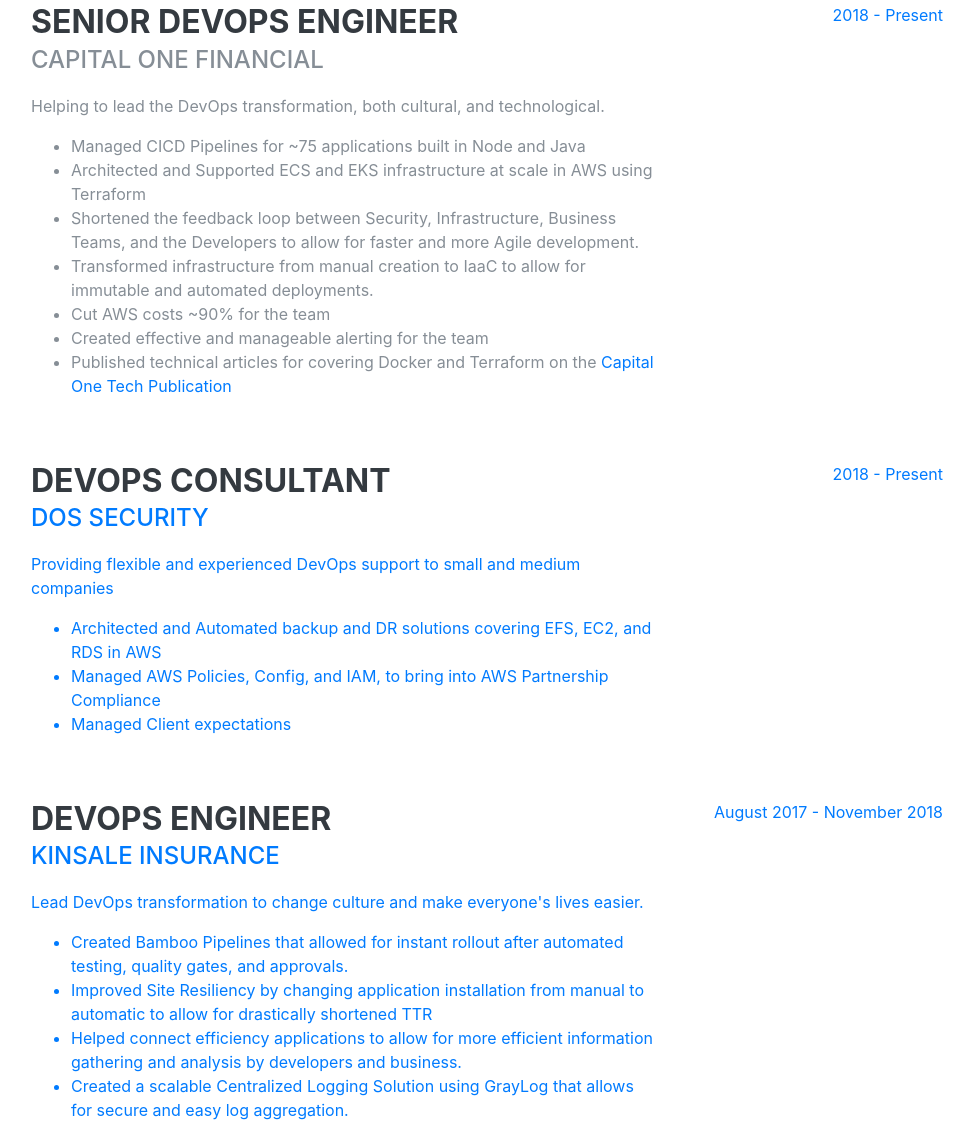
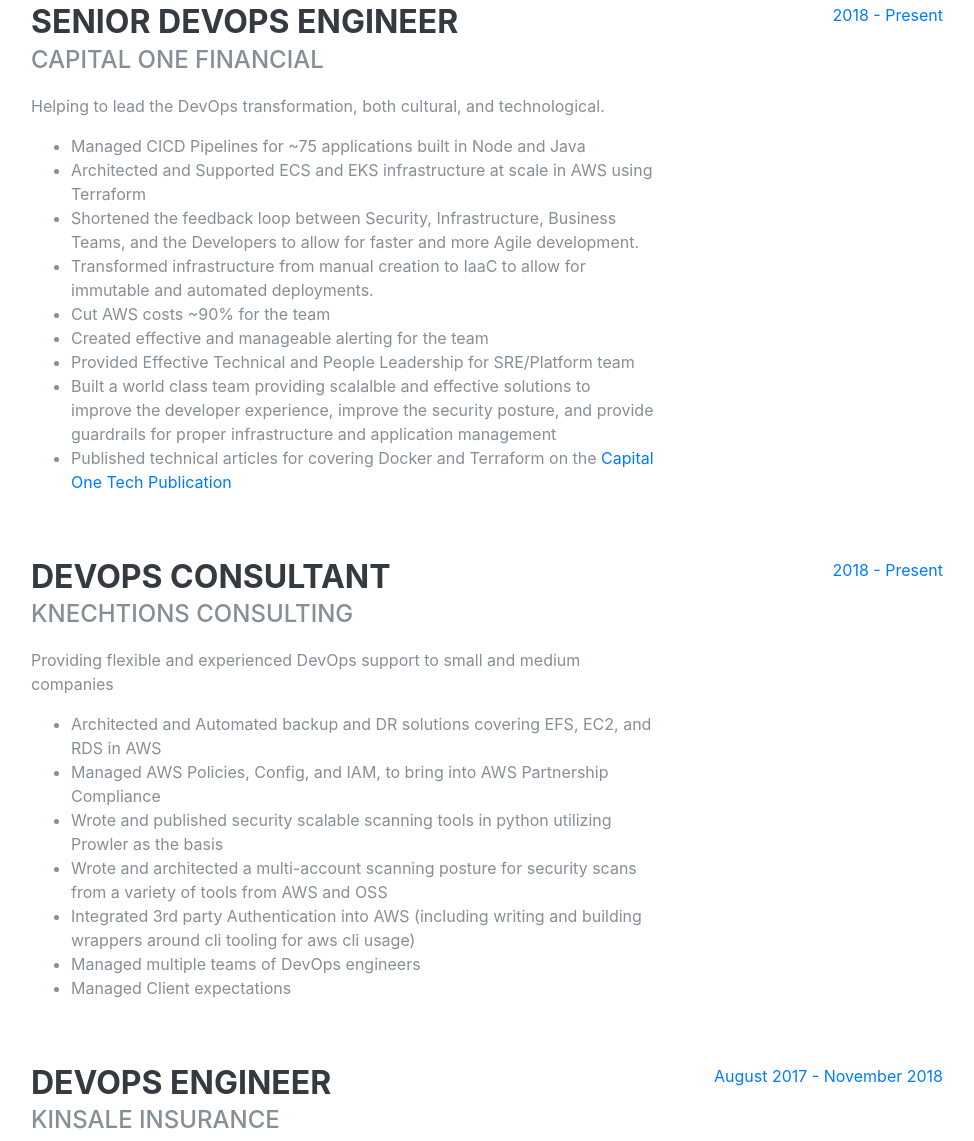
Before and after one commit to knechtionscoding/resume, a website: page index.html in a window 1280 px wide. Shown: the part 961-2102 px from the top of the page, without its empty margins (289-1263 px from the left). Drawn offline with nearby package versions, Linux system fonts and the light colour scheme; files that its build step writes are made by us from their sources; a web font is replaced by a local one.

Commit message:
Updating resume

```diff
--- a/index.html
+++ b/index.html
@@ -106,7 +106,9 @@
                 <li>Transformed infrastructure from manual creation to IaaC to allow for immutable and automated deployments.</li>
                 <li>Cut AWS costs ~90% for the team</li>
                 <li>Created effective and manageable alerting for the team</li>
-                <li>Published technical articles for covering Docker and Terraform on the <a href="https://medium.com/capital-one-tech">Capital One Tech Publication</li>
+                <li>Provided Effective Technical and People Leadership for SRE/Platform team</li>
+                <li>Built a world class team providing scalalble and effective solutions to improve the developer experience, improve the security posture, and provide guardrails for proper infrastructure and application management</li>
+                <li>Published technical articles for covering Docker and Terraform on the <a href="https://medium.com/capital-one-tech">Capital One Tech Publication</a></li>
               </ul>
             </div>
             <div class="resume-date text-md-right">
@@ -117,11 +119,15 @@
           <div class="resume-item d-flex flex-column flex-md-row mb-5">
             <div class="resume-content mr-auto">
               <h3 class="mb-0">DevOps Consultant</h3>
-              <div class="subheading mb-3">DOS Security</div>
+              <div class="subheading mb-3">Knechtions Consulting</div>
               <p>Providing flexible and experienced DevOps support to small and medium companies</p>
               <ul>
                 <li>Architected and Automated backup and DR solutions covering EFS, EC2, and RDS in AWS</li>
                 <li>Managed AWS Policies, Config, and IAM, to bring into AWS Partnership Compliance</li>
+                <li>Wrote and published security scalable scanning tools in python utilizing Prowler as the basis</li>
+                <li>Wrote and architected a multi-account scanning posture for security scans from a variety of tools from AWS and OSS</li>
+                <li>Integrated 3rd party Authentication into AWS (including writing and building wrappers around cli tooling for aws cli usage)</li>
+                <li>Managed multiple teams of DevOps engineers</li>
                 <li>Managed Client expectations</li>
               </ul>
             </div>
```
